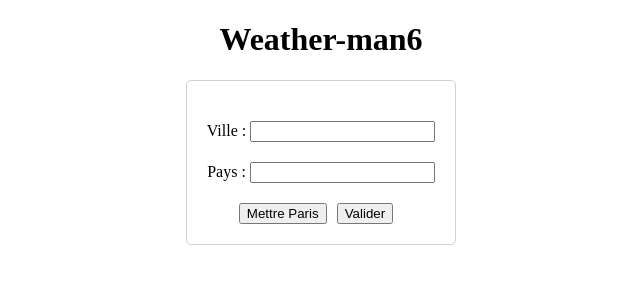
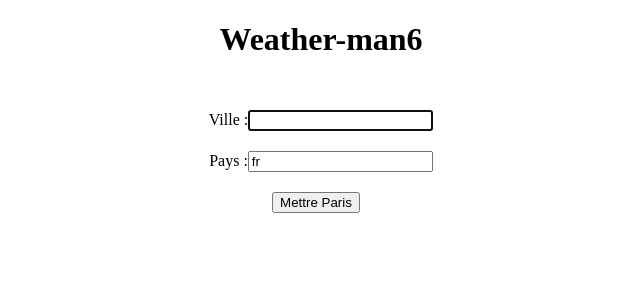
Before and after one commit to theppn/weather-man6, an Angular app: page / in a window 1280 px wide. Shown: the top 300 px of the page, without its empty margins (319-959 px from the left). Built offline with nearby package versions, Linux system fonts and the light colour scheme.

Commit message:
template driven form validation, auto submit via debounce

```diff
--- a/package.json
+++ b/package.json
@@ -21,7 +21,8 @@
     "@angular/platform-browser-dynamic": "^6.0.2",
     "@angular/router": "^6.0.2",
     "core-js": "^2.5.4",
-    "rxjs": "^6.0.0",
+    "rxjs": "^6.2.1",
+    "rxjs-compat": "^6.2.1",
     "zone.js": "^0.8.26"
   },
   "devDependencies": {
--- a/src/app/app.component.html
+++ b/src/app/app.component.html
@@ -1,23 +1,28 @@
 <div class="page-container">
   <h1 class="title">Weather-man6</h1>
-  <div class="form">
+  <form class="form" #weatherForm="ngForm" (valuesChange)="onSubmit()">
     <div class="form-error">
       {{ error }}
     </div>
     <div class="form-input">
-      Ville : <input type="text" #city><br>
+      Ville : <input type="text" #cityInput="ngModel" name="city" [(ngModel)]="city" required="true" autofocus=""><br>
+    </div>
+    <div class="form-error" [hidden]="cityInput.valid || cityInput.pristine">
+      Nom de ville invalide
     </div>
     <div class="form-input">
-      Pays : <input type="text" #countryCode><br>
+      Pays : <input type="text" #countryCodeInput="ngModel" name="countryCode" [(ngModel)]="countryCode" required="true"><br>
+    </div>
+    <div class="form-error" [hidden]="countryCodeInput.valid || countryCodeInput.pristine">
+      Code pays invalide (ex: "fr")
     </div>
     <div class="form-input">
       <input id="test" type="button" (click)="putParis()" value="Mettre Paris">
-      <input id="submit" type="button" (click)="onSubmit(city.value, countryCode.value)" value="Valider">
     </div>
     <div *ngIf="lastUpdated" class="lastUpdated">
       Dernière requête faite le : <span>{{ lastUpdated | date:'fullDate':'+0200':'fr' }}</span>
     </div>
-  </div>
+  </form>
   <div class="result">
     <div *ngFor="let t of tabs">
       <app-tab [data]="t"></app-tab>
--- a/src/app/app.component.less
+++ b/src/app/app.component.less
@@ -22,6 +22,10 @@ div.form {
 
 div.form-input {
   padding: @el-spacing;
+  display: flex;
+  flex-direction: row;
+  justify-content: center;
+  align-items: center;
 }
 
 div.form-error {
--- a/src/app/app.component.ts
+++ b/src/app/app.component.ts
@@ -3,6 +3,7 @@ import {App} from './models/app.model';
 import {ApiService} from './services/api.service';
 import {Tab} from './models/tab.model';
 import {Element} from './models/element.model';
+import 'rxjs/add/operator/debounceTime';
 
 @Component({
   selector: 'app-root',
@@ -10,8 +11,7 @@ import {Element} from './models/element.model';
   styleUrls: ['./app.component.less']
 })
 export class AppComponent extends App implements OnInit {
-  @ViewChild('city') cityInput: ElementRef;
-  @ViewChild('countryCode') countryCodeInput: ElementRef;
+  @ViewChild('weatherForm') weatherForm;
 
   /**
    * @constructor
@@ -26,25 +26,31 @@ export class AppComponent extends App implements OnInit {
    */
   ngOnInit() {
     this.lastUpdated = null;
+    this.city = '';
+    this.countryCode = 'fr';
+    this.weatherForm.statusChanges
+      .debounceTime(1000)
+      .subscribe((result) => {
+      if (result === 'VALID') {
+        this.onSubmit();
+      }
+    });
   }
 
   /**
    * puts values to quickly test Paris
    */
   putParis() {
-    this.cityInput.nativeElement.value = 'Paris';
-    this.countryCodeInput.nativeElement.value = 'fr';
+    this.city = 'Paris';
+    this.countryCode = 'fr';
   }
 
   /**
    * fetchs and parses weather data
-   * @param city - name of city
-   * @param cc - country code
    */
-  onSubmit(city, cc) {
+  onSubmit() {
     this.error = '';
-    if (city !== '' && cc !== '') {
-      this.api.getForecast(city, cc)
+    this.api.getForecast(this.city, this.countryCode)
       .subscribe((data: Object) => {
         this.lastUpdated = Date.now();
         this.parseData(data);
@@ -52,10 +58,6 @@ export class AppComponent extends App implements OnInit {
         this.error = 'Erreur de requête';
         console.log('getForecast error: ', err);
       });
-    } else {
-      this.error = 'Entrées invalides';
-      console.log('getForecast error: invalid values');
-    }
   }
 
   /**
--- a/src/app/app.module.ts
+++ b/src/app/app.module.ts
@@ -9,6 +9,7 @@ import { HttpClientModule } from '@angular/common/http';
 
 import { registerLocaleData } from '@angular/common';
 import localeFr from '@angular/common/locales/fr';
+import {FormsModule} from '@angular/forms';
 
 registerLocaleData(localeFr);
 
@@ -20,7 +21,8 @@ registerLocaleData(localeFr);
   ],
   imports: [
     BrowserModule,
-    HttpClientModule
+    HttpClientModule,
+    FormsModule
   ],
   providers: [ApiService],
   bootstrap: [AppComponent]
--- a/src/app/models/app.model.ts
+++ b/src/app/models/app.model.ts
@@ -1,6 +1,8 @@
 import {Tab} from './tab.model';
 
 export class App {
+  city: string;
+  countryCode: string;
   lastUpdated: number;
   tabs: Array<Tab>;
   error: string;
@@ -10,6 +12,8 @@ export class App {
    */
   constructor() {
     this.lastUpdated = 0;
+    this.city = '';
+    this.countryCode = '';
     this.tabs = [];
     this.error = '';
   }
```
Also changed, not shown: 2 other files (tests, documents, lock files or other folders). Lines whose indentation alone changed are shown as unchanged.
